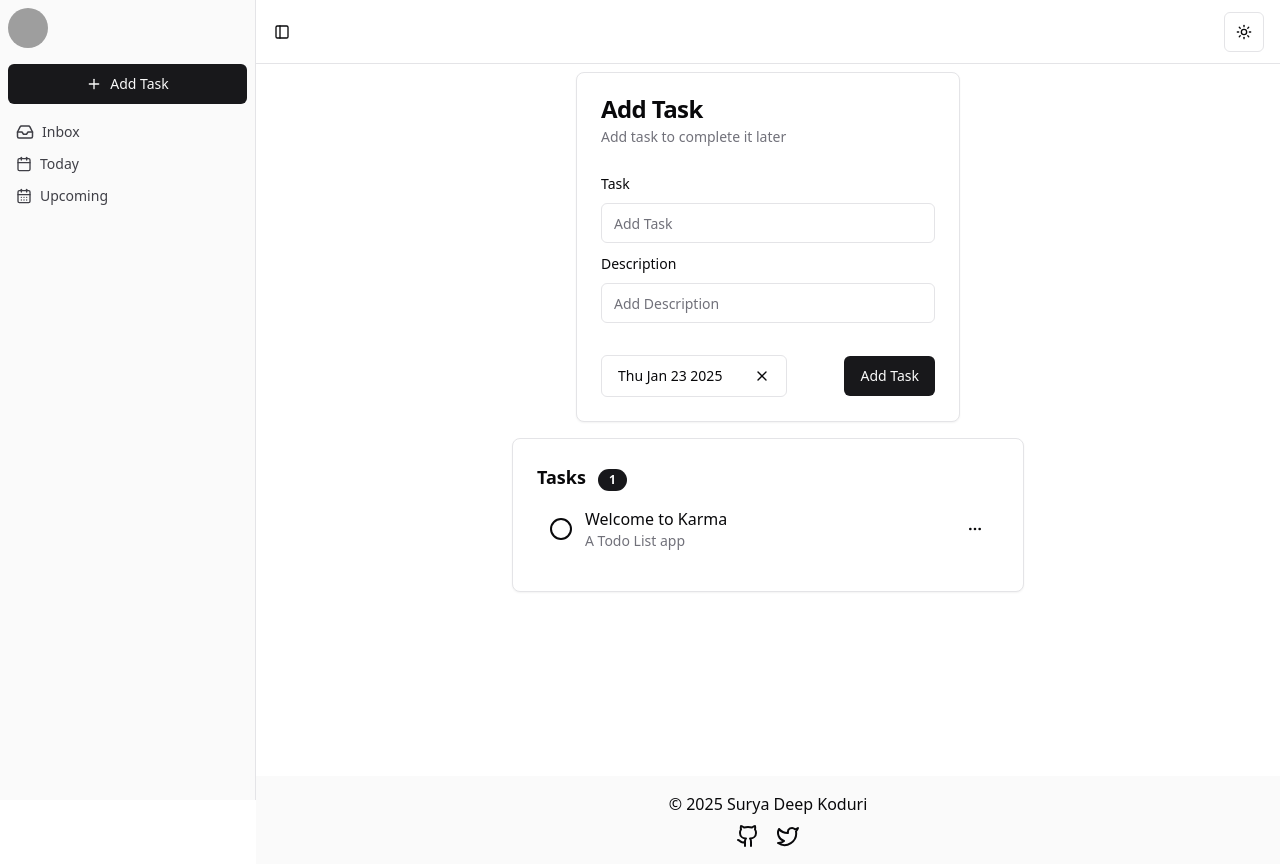
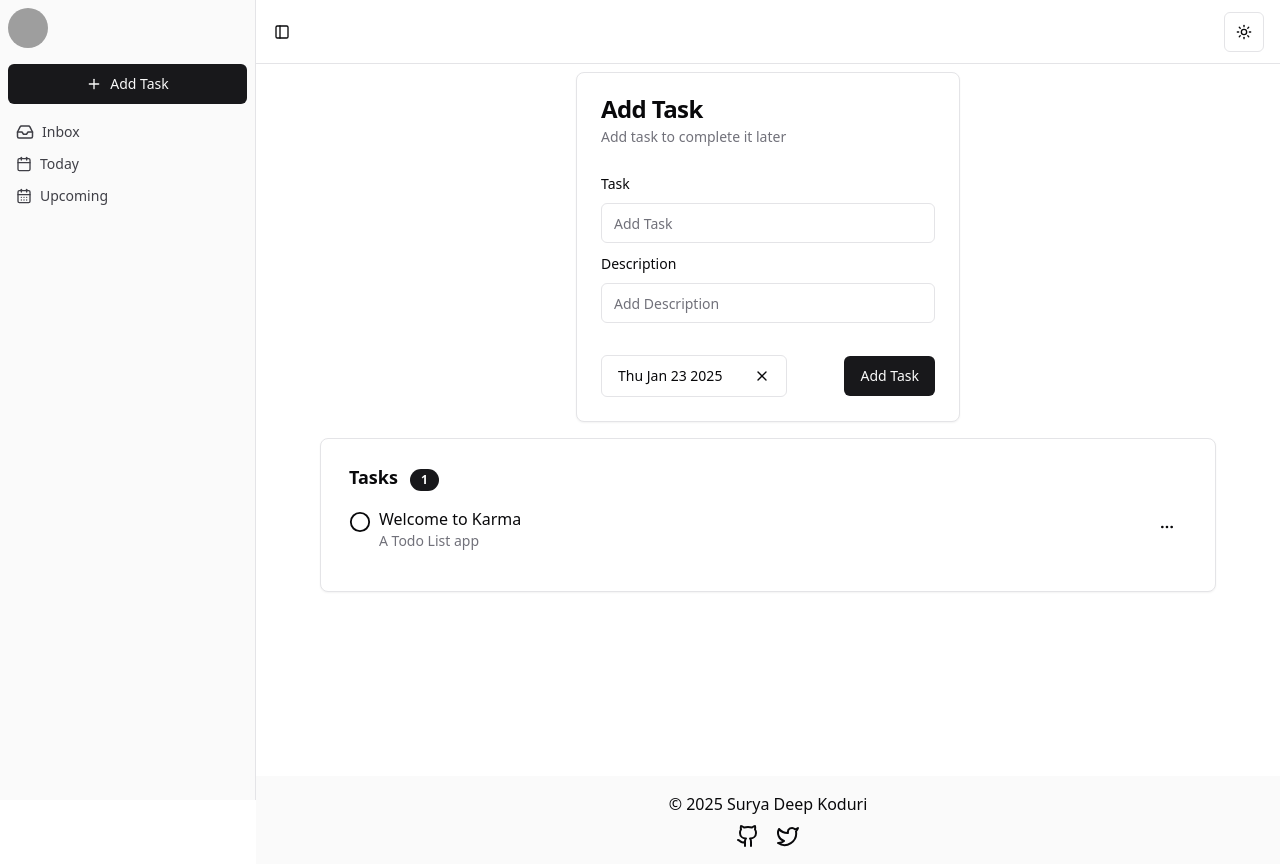
Before and after one commit to suryadeepkoduri/todo-list, a React (Vite) app: page /todo in a window 1280 px wide. Built offline with nearby package versions, Linux system fonts and the light colour scheme; grey boxes are pictures that could not be loaded.

Commit message:
feat: Minor UI Improvements

```diff
--- a/src/components/Todo.jsx
+++ b/src/components/Todo.jsx
@@ -55,18 +55,20 @@ function Todo({ todo }) {
 
   return (
     <>
-      <div className="flex mb-4 items-center">
+      <div className="flex mb-4 items-start">
         <button
-          className="flex-no-shrink p-1 ml-2 mr-2 bg-transparent font-semibold rounded"
+          className="flex-no-shrink p-1 mr-1"
           onClick={() => dispatch(toggleTodoStatus(todo.id))}
         >
-          {todo.status ? <CircleCheck color="gray" /> : <Circle />}
+          {todo.status ? <CircleCheck color="gray" size={22}/> : <Circle size={22} />}
         </button>
 
         <div className="w-full">
           <p
             className={
-              !todo.status ? "text-foreground" : "text-muted-foreground line-through"
+              !todo.status
+                ? "text-foreground"
+                : "text-muted-foreground line-through"
             }
           >
             {todo.task}
@@ -74,7 +76,7 @@ function Todo({ todo }) {
 
           <p className="text-muted-foreground text-sm">{todo.description}</p>
           {todo.date && (
-            <Badge variant="secondary" className="mt-2">
+            <Badge variant="secondary" className="mt-2 rounded-sm">
               {new Date(todo.date).toDateString()}
             </Badge>
           )}
--- a/src/components/Todos.jsx
+++ b/src/components/Todos.jsx
@@ -11,10 +11,10 @@ function Todos() {
 
   return (
     <>
-      <div className="h-100 w-full flex items-center justify-center bg-teal-lightest font-sans">
-        <Card className="m-4 w-full lg:w-3/4 lg:max-w-lg p-6">
+      <div className="flex items-center justify-center">
+        <Card className="m-4 w-full p-6 md:max-w-4xl">
           <div className="mb-4">
-            <h1 className="font-semibold text-lg">
+            <h1 className="font-semibold text-lg ml-1">
               Tasks<Badge className="ml-3">{activeTodos.length}</Badge>
             </h1>
           </div>
@@ -25,7 +25,7 @@ function Todos() {
           {completedTodos.length > 0 && (
             <div>
               <Separator className="my-4 border" />
-              <h2 className="font-semibold text-lg mb-4 text-muted-foreground">
+              <h2 className="font-semibold text-lg mb-4 text-muted-foreground ml-1">
                 Completed Tasks{" "}
                 <Badge variant="secondary" className="ml-3">
                   {completedTodos.length}
```
